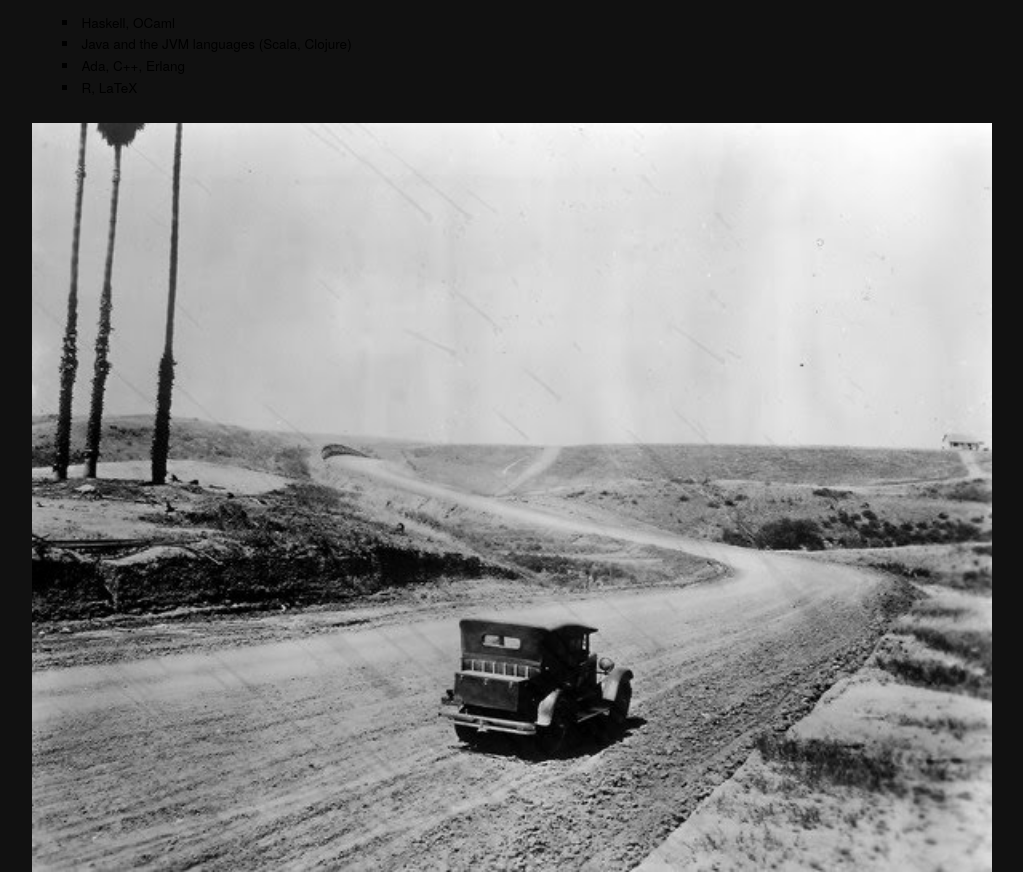
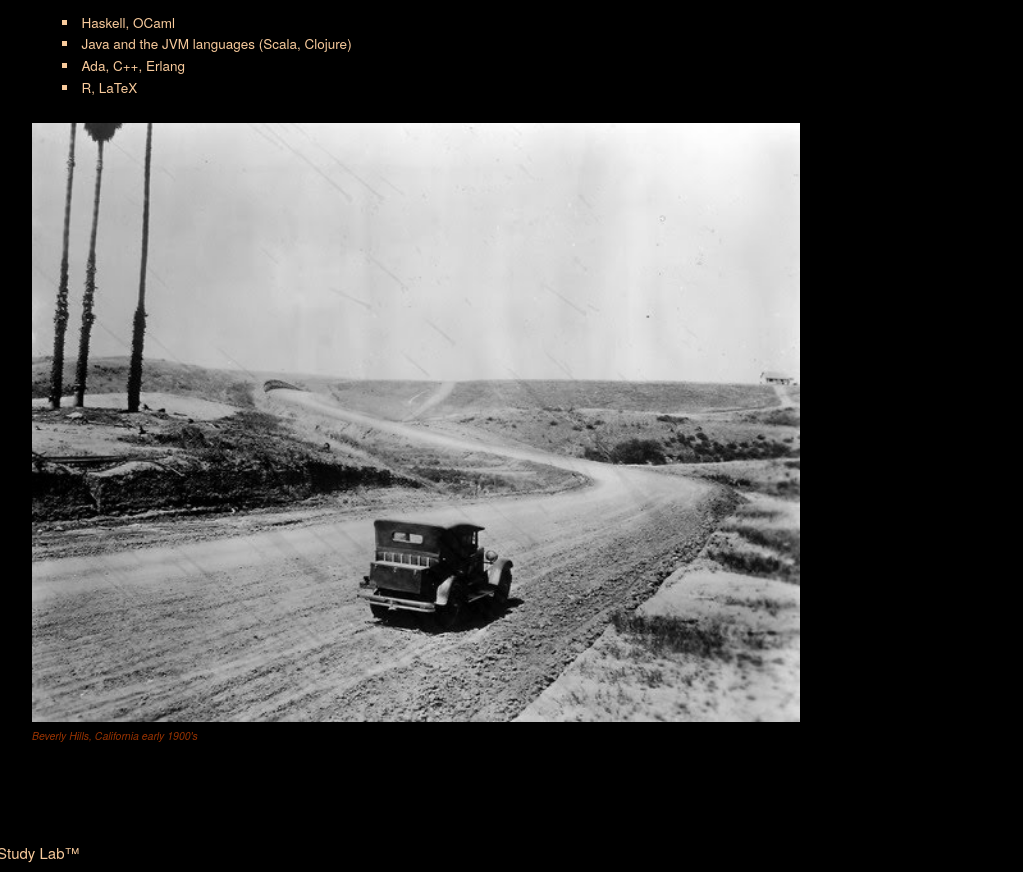
Before and after one commit to studylab/studylab, a plain HTML site: page docs/engineering.html in a window 1280 px wide. Shown: the part 1269-2141 px from the top of the page, without its empty margins (128-1151 px from the left). Drawn offline with Linux system fonts and the light colour scheme.

Commit message:
tiny details, and third attempt to fix the font color bug

```diff
--- a/docs/css/skeleton.css
+++ b/docs/css/skeleton.css
@@ -127,7 +127,8 @@ body {
   font-weight: 400;
   font-family: "Raleway", "HelveticaNeue", "Helvetica Neue", Helvetica, Arial, sans-serif;
   //color: #222;
-  color : f9cb9c;
+  color : #F9CB9C ;
+  background-color : #000000;
 }
 
 
@@ -438,24 +439,24 @@ there.
 –––––––––––––––––––––––––––––––––––––––––––––––––– */
 
 .logo {
-  color : #ff4411 ;
+  color : #F05511 ;
   //color: #f6b26b ;
   //color: #ff9944 ;
   font-style: italic ;
   //font-weight: bold ;
 }
 
-body {
-  color : f9cb9c;
-  //color : #FF9966;
-  //color : #FFAA55;
-  //background-color : #222222;
-  background-color : #111111;
-}
+//body {
+//  color : #F9CB9C ;
+//  //color : #FF9966;
+//  //color : #FFAA55;
+//  //background-color : #222222;
+//  background-color : #000000;
+//}
 
 #car_beverly_1900 {
   //width : 600px;
-  width : 100%;
+  width : 80%;
 }
 
 #about_pic {
--- a/docs/engineering.html
+++ b/docs/engineering.html
@@ -102,8 +102,8 @@
           </ul>
         </ul>
 
-        <p><img src="images/2007-10-23-1607-24_edited-thumb-600x468-45417.jpg" id="car_beverly_1900"><div class="notes">Beverly Hills, California early 1900's</div>
-        </p>
+        <img src="images/2007-10-23-1607-24_edited-thumb-600x468-45417.jpg" id="car_beverly_1900">
+	<div class="notes">Beverly Hills, California early 1900's</div>
 
       </div>
     </div>
```
